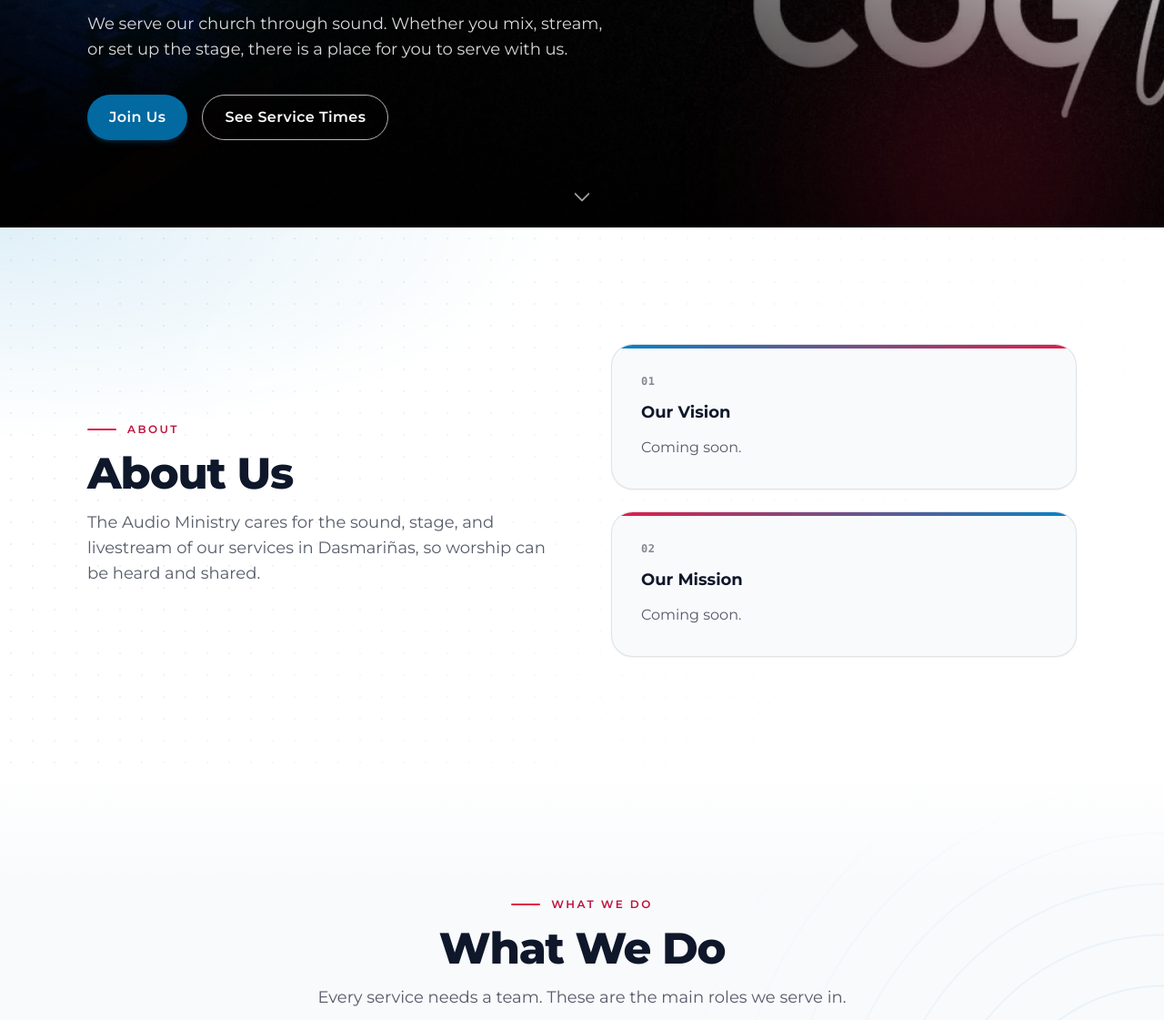
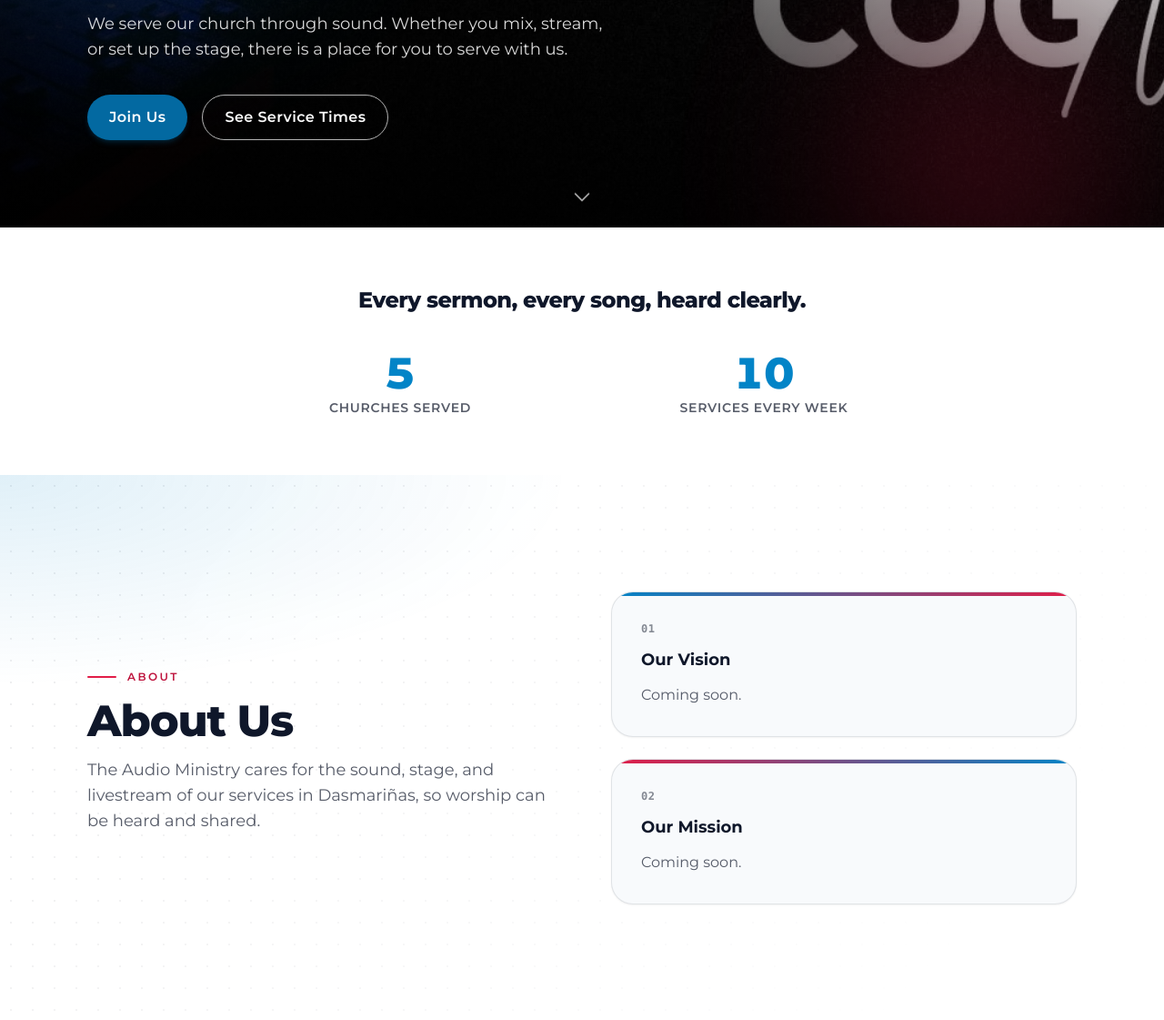
Before and after one commit to Loucho09/cog-audio-ministry, a Laravel app: page / in a window 1280 px wide. Shown: the part 509-1630 px from the top of the page at 91% size. Run offline with Laravel 12, Linux system fonts and the light colour scheme; data comes from the database, SQL or seed files in the repository; style sheets or scripts are compiled from the project's sources; some web fonts are replaced.

Commit message:
feat: impact strip after hero (churches, services per week, years)
Co-Authored-By: Claude Opus 5.5 <noreply@anthropic.com>

```diff
--- a/app/Http/Controllers/HomeController.php
+++ b/app/Http/Controllers/HomeController.php
@@ -5,6 +5,7 @@ namespace App\Http\Controllers;
 use App\Actions\UpcomingServices;
 use App\Models\Branch;
 use App\Models\GalleryImage;
+use App\Models\Service;
 use App\Models\TeamMember;
 use App\Support\ServiceSchedule;
 use Illuminate\Contracts\View\View;
@@ -35,7 +36,11 @@ class HomeController extends Controller
 
         $teamMembers = config('ministry.show_team') ? TeamMember::query()->featured()->get() : collect();
 
+        // Weekly services of the main branch (one count query; occurrences above are capped at 4).
+        $servicesPerWeek = $branch ? Service::query()->active()->where('branch_id', $branch->id)->count() : 0;
+
         return view('welcome', [
+            'servicesPerWeek' => $servicesPerWeek,
             'branch' => $branch,
             'schedule' => $schedule,
             'galleryImages' => $galleryImages,
--- a/config/ministry.php
+++ b/config/ministry.php
@@ -52,4 +52,16 @@ return [
     // "Meet the Team" section and nav link. Default OFF.
     'show_team' => filter_var(env('MINISTRY_SHOW_TEAM', false), FILTER_VALIDATE_BOOLEAN),
 
+    // Churches the ministry serves. Display-only until the Phase 2 branches table.
+    'churches' => [
+        ['name' => 'COG Dasma', 'is_main' => true],
+        ['name' => 'COG Marilag', 'is_main' => false],
+        ['name' => 'COG Trece', 'is_main' => false],
+        ['name' => 'COG Silang', 'is_main' => false],
+        ['name' => 'COG Jabez', 'is_main' => false],
+    ],
+
+    // TODO: owner to provide the number of years serving. Null hides the stat.
+    'years_serving' => ((int) env('MINISTRY_YEARS_SERVING')) > 0 ? (int) env('MINISTRY_YEARS_SERVING') : null,
+
 ];
--- /dev/null
+++ b/resources/views/components/home/impact.blade.php
@@ -0,0 +1,41 @@
+{{-- Impact strip: a few honest numbers. The years stat only shows when the owner sets it in config. --}}
+@props(['servicesPerWeek' => 0])
+
+@php
+    $stats = [
+        ['value' => count(config('ministry.churches', [])), 'label' => 'Churches served'],
+        ['value' => (int) $servicesPerWeek, 'label' => 'Services every week'],
+        ['value' => (int) config('ministry.years_serving'), 'label' => 'Years serving'],
+    ];
+    $stats = array_values(array_filter($stats, fn ($stat) => $stat['value'] > 0));
+@endphp
+
+@if (count($stats) > 0)
+    <section id="impact" aria-labelledby="impact-title" class="relative isolate overflow-hidden bg-surface py-14 sm:py-16">
+        <div class="mx-auto max-w-6xl px-5 text-center sm:px-6 lg:px-8">
+            <h2 id="impact-title" class="text-xl font-extrabold leading-snug tracking-tight text-text [text-wrap:balance] sm:text-2xl">
+                Every sermon, every song, heard clearly.
+            </h2>
+
+            <dl class="mx-auto mt-10 grid max-w-3xl gap-8 {{ count($stats) >= 3 ? "sm:grid-cols-3" : (count($stats) === 2 ? "sm:grid-cols-2" : "") }}">
+                @foreach ($stats as $stat)
+                    <div class="flex flex-col-reverse items-center gap-1">
+                        <dt class="text-sm font-semibold uppercase tracking-wider text-text/70">{{ $stat['label'] }}</dt>
+                        <dd
+                            x-data="{ shown: 0, target: {{ $stat['value'] }} }"
+                            x-init="
+                                if (window.matchMedia('(prefers-reduced-motion: reduce)').matches) { shown = target; return; }
+                                const step = () => { shown < target ? (shown++, setTimeout(step, 120)) : null };
+                                step();
+                            "
+                            class="text-5xl font-extrabold tabular-nums text-primary"
+                        >
+                            <span x-text="shown" aria-hidden="true">{{ $stat['value'] }}</span>
+                            <span class="sr-only">{{ $stat['value'] }}</span>
+                        </dd>
+                    </div>
+                @endforeach
+            </dl>
+        </div>
+    </section>
+@endif
--- a/resources/views/welcome.blade.php
+++ b/resources/views/welcome.blade.php
@@ -3,6 +3,7 @@
     description="Learn about the COG Audio Ministry in Dasmariñas and the sound, stage, and livestream roles we serve in."
 >
     <x-home.hero />
+    <x-home.impact :services-per-week="$servicesPerWeek" />
     <x-home.about />
     <x-home.what-we-do />
     <x-home.team :members="$teamMembers" />
```
Also changed, not shown: tests/Feature/HomepageImpactTest.php (added, +28 -0 lines), 1 other file.
